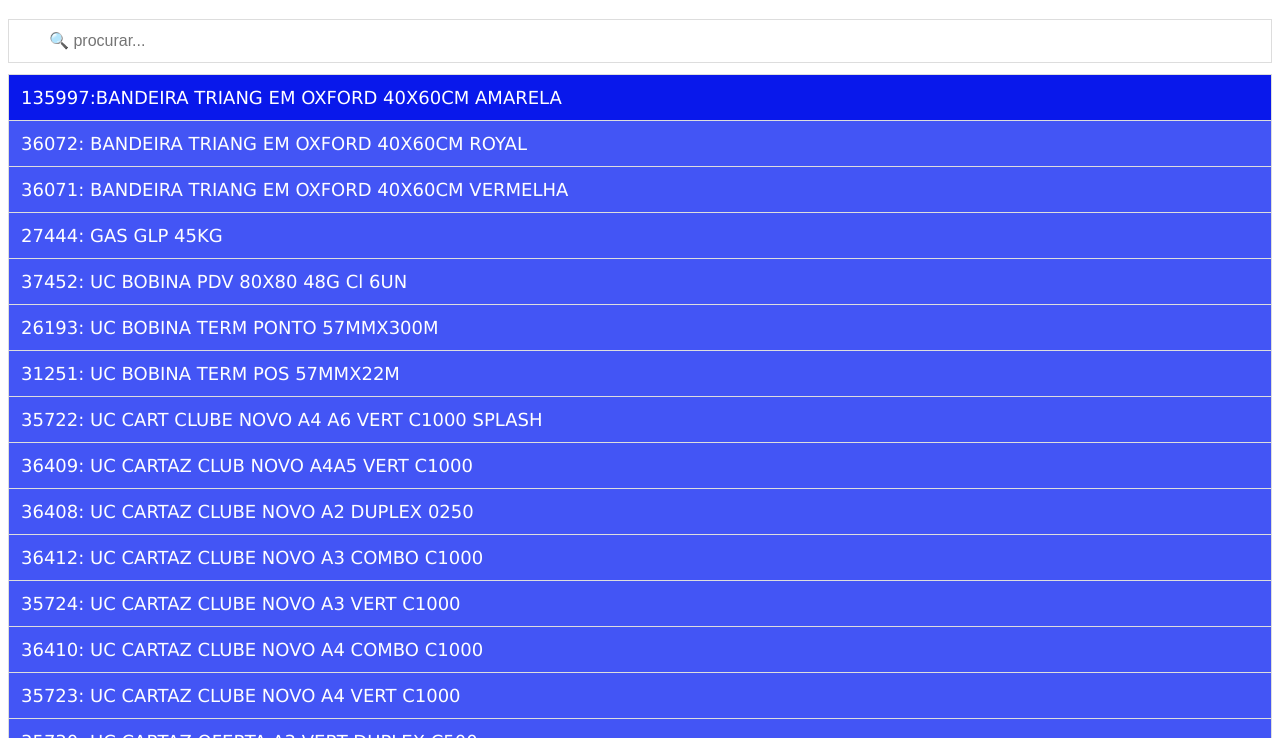
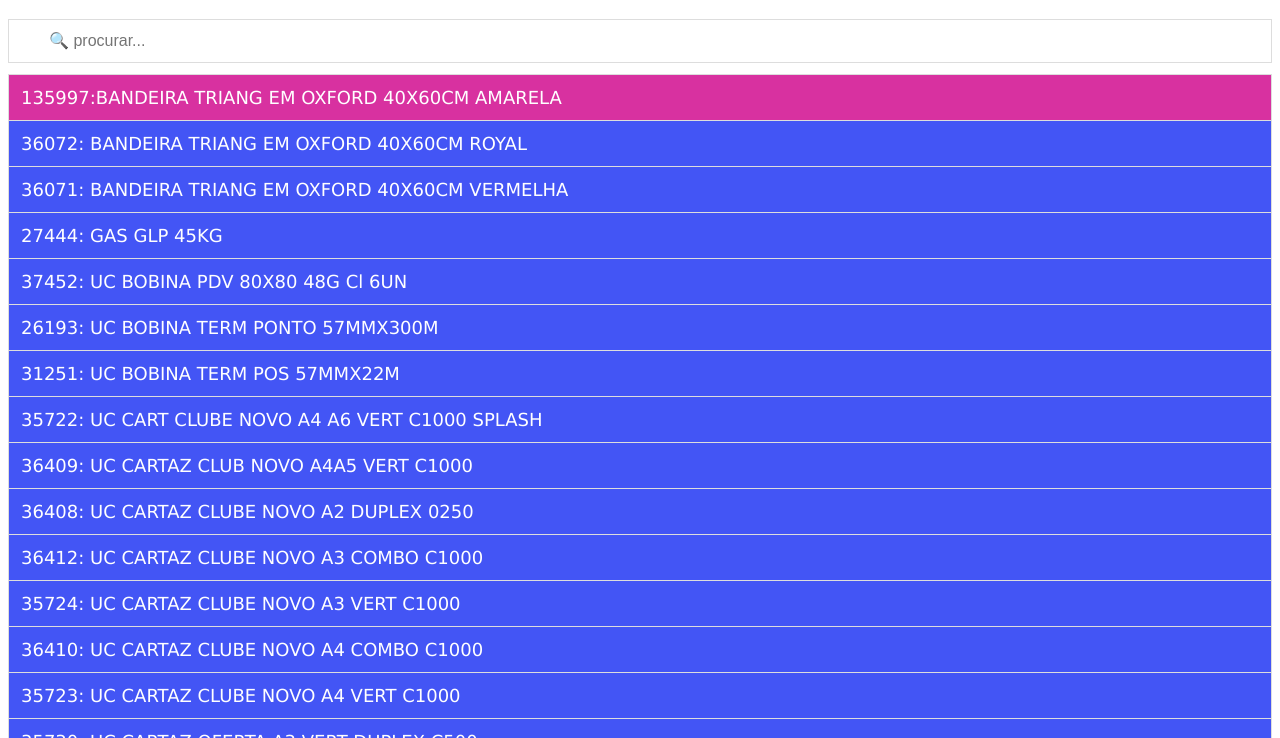
Before and after one commit to lesaygit/siteProductCode, a plain HTML site: page index.html in a window 1280 px wide. In both pictures the pointer is over the item "135997:BANDEIRA TRIANG EM OXFORD 40X60CM AMARELA". Shown: the part 62-800 px from the top of the page. Drawn offline with Linux system fonts and the light colour scheme.

Commit message:
mude el color

```diff
--- a/index.html
+++ b/index.html
@@ -43,7 +43,7 @@
         }
 
         #myUL li:hover {
-            background-color: #0918eb;
+            background-color: #d831a0;
             cursor: pointer;
         }
 
```
